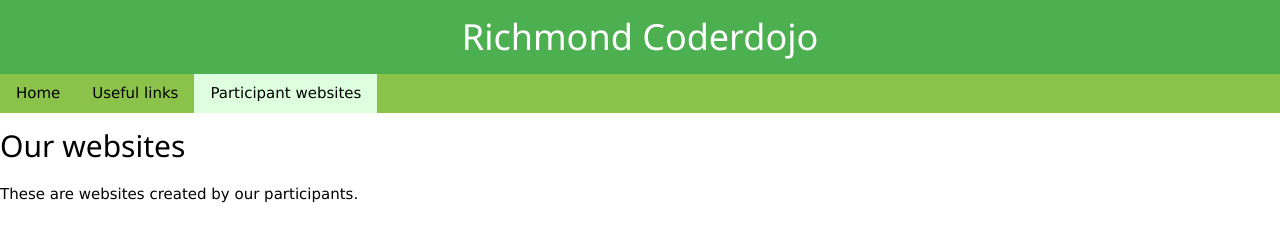
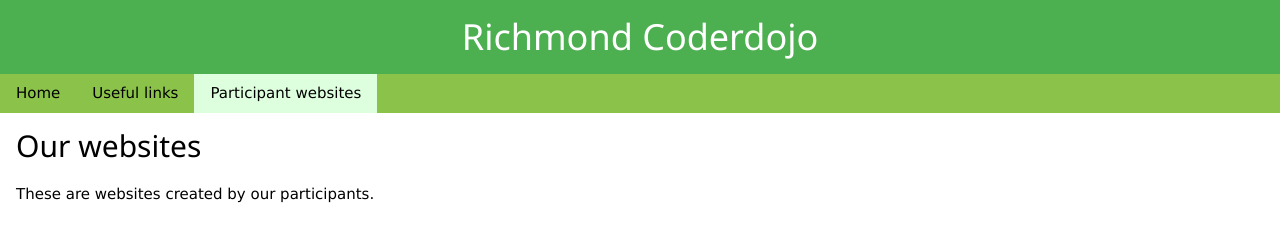
Before and after one commit to Richmond-CoderDojo/richmond-coderdojo.github.io, a plain HTML site: page www/websites.html in a window 1280 px wide. Drawn offline with nearby package versions, Linux system fonts and the light colour scheme.

Commit message:
Update websites.html

```diff
--- a/www/websites.html
+++ b/www/websites.html
@@ -13,7 +13,7 @@
       <a href="links.html" class="w3-bar-item w3-button">Useful links</a>
       <a href="#" class="w3-bar-item w3-button w3-pale-green" w3-button>Participant websites</a>
     </nav>
-    <main>
+    <main class="w3-container">
       <h2>Our websites</h2>
       <p>These are websites created by our participants.</p>
     </main>
```
